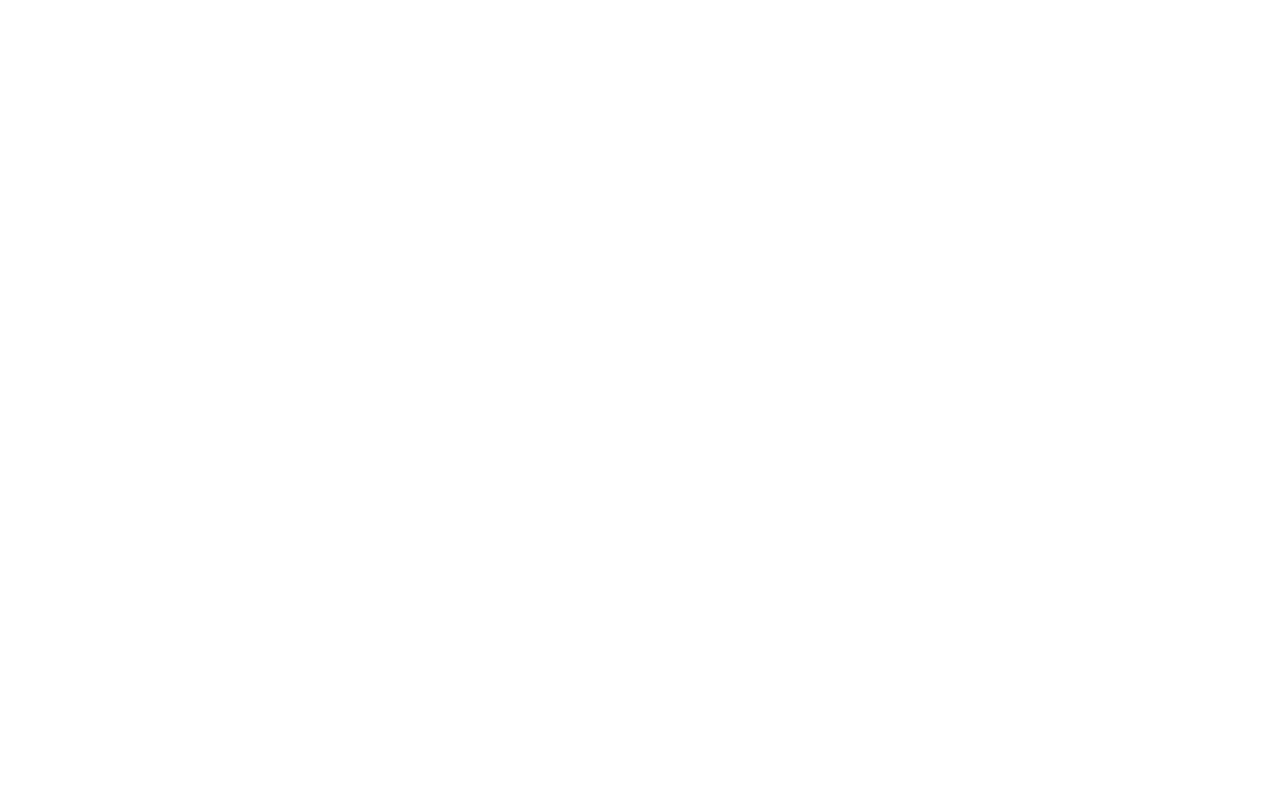
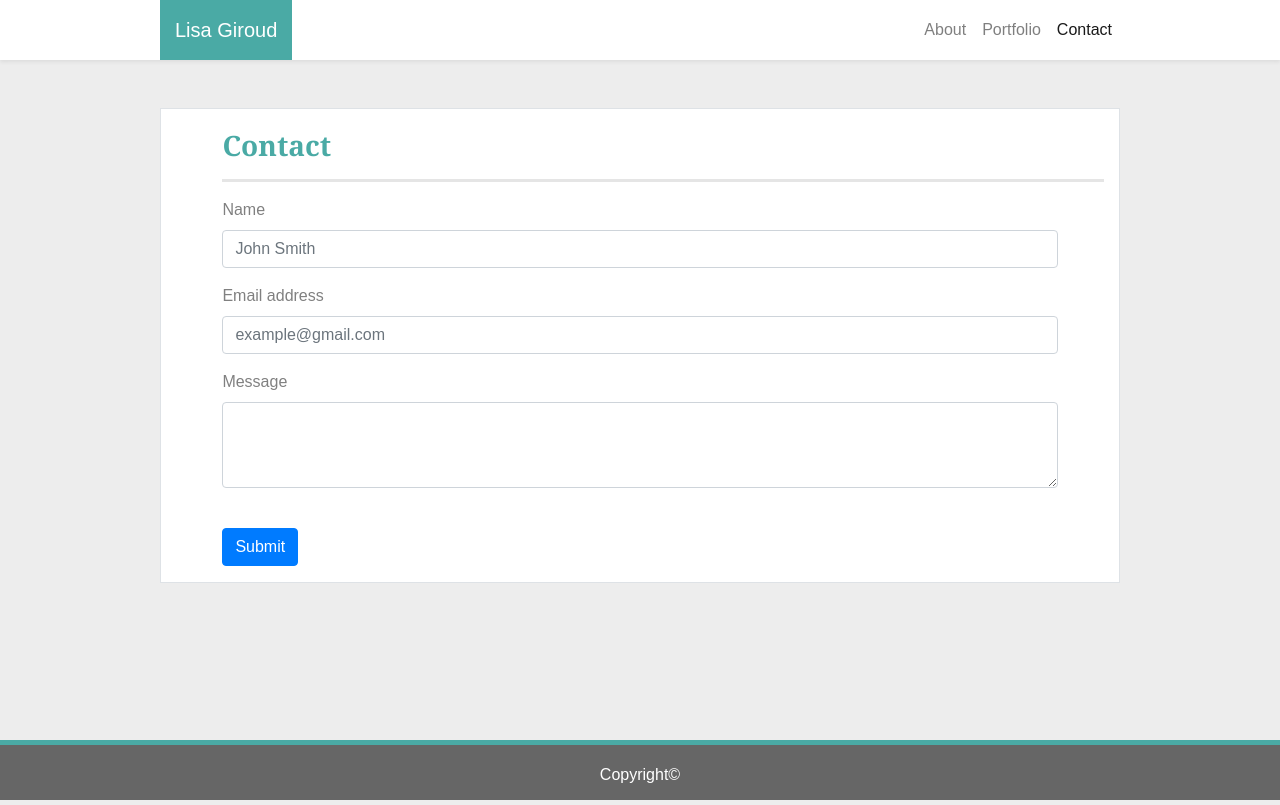
Before and after one commit to xlmnope/Basic-Portfolio, a plain HTML site: page contact.html in a window 1280 px wide. Drawn offline with nearby package versions, Linux system fonts and the light colour scheme.

Commit message:
contact.html form and navbar padding fix

```diff
--- a/assets/css/style.css
+++ b/assets/css/style.css
@@ -33,6 +33,11 @@ h3 {
   padding: 0% 5%;
 }
 
+.form-group {
+  padding: 0% 5%;
+}
+
+
 .img {
   padding: .5% 5% 1% 5%;
 }
--- a/contact.html
+++ b/contact.html
@@ -0,0 +1,70 @@
+<!DOCTYPE html>
+<html>
+
+<head>
+  <meta charset="UTF-8">
+  <title>Lisa Giroud</title>
+
+  <link rel="stylesheet" href="https://stackpath.bootstrapcdn.com/bootstrap/4.1.3/css/bootstrap.min.css" integrity="sha384-MCw98/SFnGE8fJT3GXwEOngsV7Zt27NXFoaoApmYm81iuXoPkFOJwJ8ERdknLPMO"
+    crossorigin="anonymous">
+  <link rel="stylesheet" href="assets/css/style.css">
+
+</head>
+
+<body>
+
+  <div class="container-flex shadow-sm bg-white">
+    <div class="container w-75 p-0">
+
+      <nav class="navbar navbar-expand-sm navbar-light p-0">
+        <a class="navbar-brand text-white" href="#">Lisa Giroud</a>
+        <button class="navbar-toggler" type="button" data-toggle="collapse" data-target="#navbarNavAltMarkup"
+          aria-controls="navbarNavAltMarkup" aria-expanded="false" aria-label="Toggle navigation">
+          <span class="navbar-toggler-icon"></span>
+        </button>
+        <div class="collapse navbar-collapse justify-content-end" id="navbarNavAltMarkup">
+          <div class="navbar-nav">
+            <a class="nav-item nav-link" href="index.html">About</a>
+            <a class="nav-item nav-link" href="#">Portfolio</a>
+            <a class="nav-item nav-link active" href="#">Contact</a>
+          </div>
+        </div>
+      </nav>
+    </div>
+  </div>
+  <br><br>
+  <div class="about container bg-white w-75 border">
+    <h3>Contact</h3>
+    <hr>
+    <form>
+      <div class="form-group">
+        <label for="name">Name</label>
+        <input type="text" class="form-control" id="name" placeholder="John Smith">
+      </div>
+      <div class="form-group">
+        <label for="exampleInputEmail1">Email address</label>
+        <input type="email" class="form-control" id="exampleInputEmail1" aria-describedby="emailHelp" placeholder="example@gmail.com">
+      </div>
+      <div class="form-group">
+        <label for="message">Message</label>
+        <textarea class="form-control" id="message" rows="3"></textarea>
+      </div>
+
+<br>
+<div class="form-group">
+      <button type="submit" class="btn btn-primary">Submit</button>
+    </div>
+  </div>
+  </form>
+  </div>
+
+
+  <footer class="footer">
+    <div class="text-center text-white">
+      Copyright&copy;
+    </div>
+  </footer>
+
+</body>
+
+</html>
```
Also changed, not shown: index.html (+2 -2 lines).
